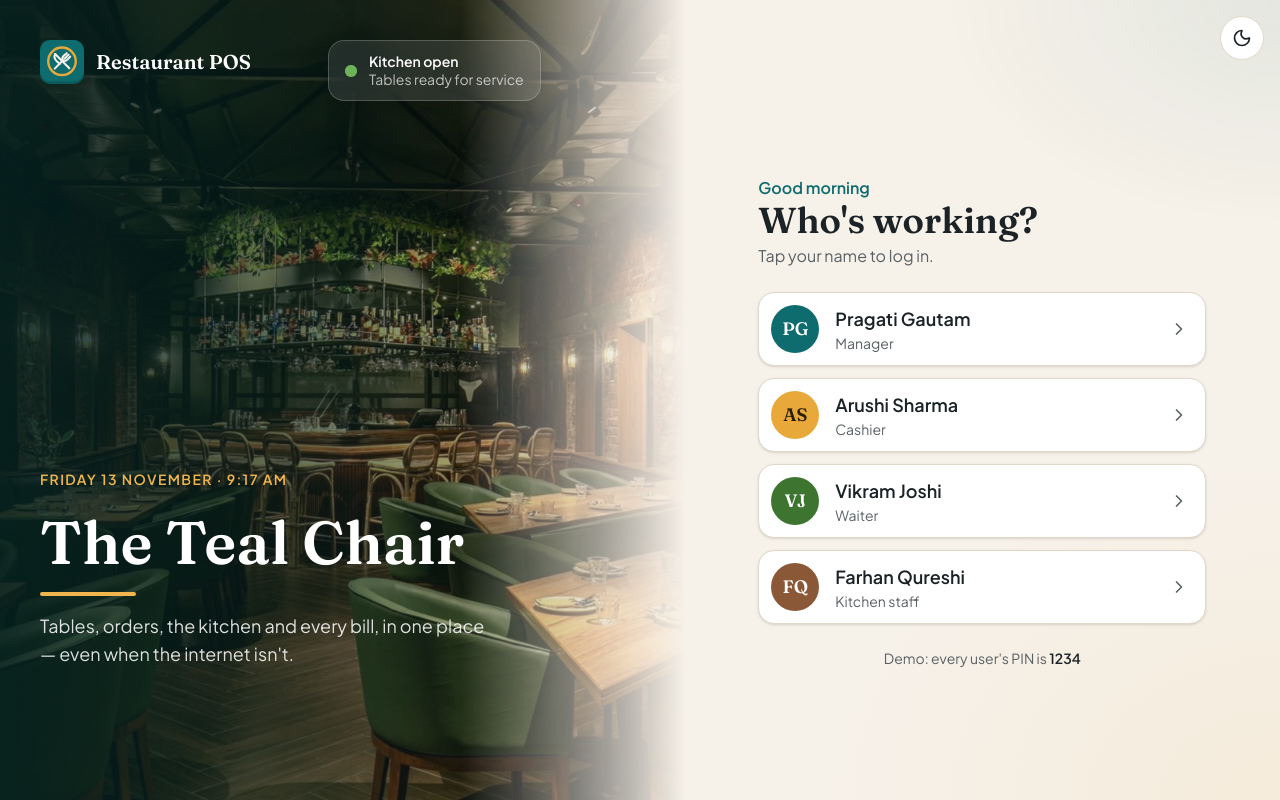
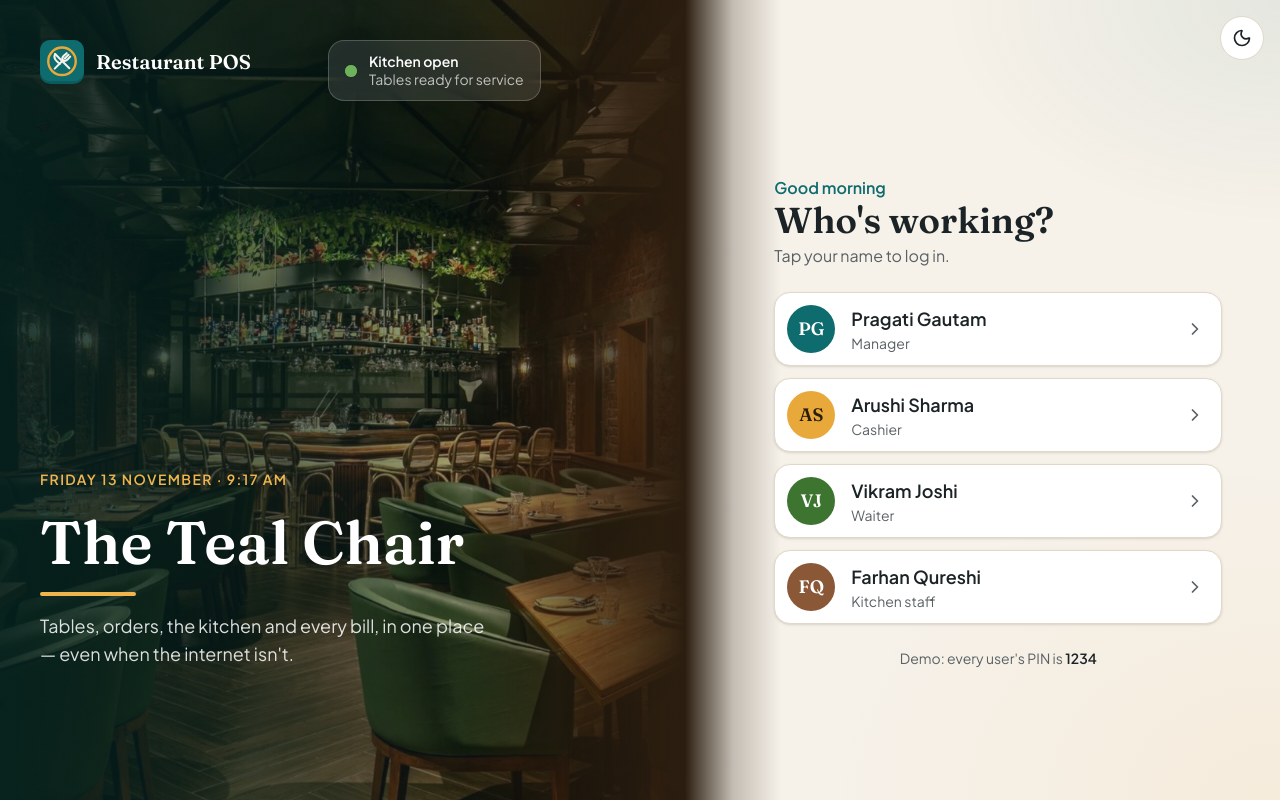
Before and after one commit to PRAGATI0123/restaurant-order-management, a Next.js app: page /login in a window 1280 px wide. Built offline with nearby package versions, Linux system fonts and the light colour scheme.

Commit message:
style(login): blend the halves with the photo's own warm brown
The photo now deepens into a shade taken from its average colour
(--color-photo-shade) instead of fading to the page colour, and that
brown softens into the right side, so the join has no white band.

```diff
--- a/src/app/(auth)/login/layout.tsx
+++ b/src/app/(auth)/login/layout.tsx
@@ -9,14 +9,19 @@ export default function LoginLayout({ children }: { children: React.ReactNode })
   return (
     <main className="grid min-h-dvh flex-1 lg:grid-cols-[1.15fr_1fr]">
       <LoginHero />
-      {/* A faint teal and saffron glow, so the right side feels part of the same
-          room. Both sit away from the left edge, which must stay the plain page
-          colour: that's the colour the photo fades into, so there's no seam. */}
-      <section className="relative flex flex-col bg-background bg-[radial-gradient(30rem_20rem_at_100%_0%,color-mix(in_oklab,var(--primary)_8%,transparent),transparent_70%),radial-gradient(40rem_30rem_at_100%_100%,color-mix(in_oklab,var(--accent)_8%,transparent),transparent_70%)]">
+      {/* A faint teal and saffron glow in the far corners, so the right side
+          feels part of the same room */}
+      <section className="relative isolate flex flex-col bg-background bg-[radial-gradient(30rem_20rem_at_100%_0%,color-mix(in_oklab,var(--primary)_8%,transparent),transparent_70%),radial-gradient(40rem_30rem_at_100%_100%,color-mix(in_oklab,var(--accent)_8%,transparent),transparent_70%)]">
+        {/* The photo's warm brown carried over the join and softening into this
+            side (its left edge; its top edge on phones) */}
+        <div
+          aria-hidden="true"
+          className="pointer-events-none absolute inset-x-0 top-0 -z-10 h-16 bg-gradient-to-b from-photo-shade via-photo-shade/25 to-transparent lg:inset-x-auto lg:inset-y-0 lg:left-0 lg:h-auto lg:w-24 lg:bg-gradient-to-r"
+        />
         <div className="flex justify-end p-4">
           <ThemeToggle />
         </div>
-        <div className="flex flex-1 items-start justify-center px-4 pb-8 sm:px-8 lg:items-center">
+        <div className="flex flex-1 items-start justify-center px-4 pb-8 sm:px-8 lg:items-center lg:pl-16">
           <div className="w-full max-w-md">{children}</div>
         </div>
       </section>
--- a/src/app/globals.css
+++ b/src/app/globals.css
@@ -121,6 +121,12 @@
   --font-display: var(--font-fraunces);
 }
 
+/* The login photo's own colour: a deeper version of its average warm brown
+   (#47321a). The photo fades into it where the two halves of login meet. */
+@theme {
+  --color-photo-shade: #2b1e10;
+}
+
 /* Animations, available as the classes animate-dialog-in and animate-sheet-in */
 @theme {
   --animate-dialog-in: dialog-in 160ms ease-out;
--- a/src/features/auth/components/login-hero.tsx
+++ b/src/features/auth/components/login-hero.tsx
@@ -37,8 +37,9 @@ const delay = (step: number) => ({ animationDelay: `${0.15 + step * 0.12}s` });
  * THE LEFT SIDE OF LOGIN: a warm dining room with the restaurant's name,
  * today's date and what the POS does.
  *  - A teal veil runs left to right: deep behind the text, clear on the right,
- *    then the photo fades into the page colour, so the two halves blend into
- *    each other instead of meeting at a hard line. (On phones, top to bottom.)
+ *    then the photo deepens into its own warm brown, which softens into the
+ *    other half, so the two blend instead of meeting at a hard line.
+ *    (On phones, top to bottom.)
  *  - The photo drifts very slowly, like a camera panning across the room.
  *  - A small glass card floats in the corner with a "live" pulse.
  * Fixed white-on-dark text (not the theme's), because it sits on a photo.
@@ -65,9 +66,10 @@ export function LoginHero() {
       {/* Teal veil, left to right: deep behind the text, clear towards the right
           (top to bottom on phones, where the text spans the whole width) */}
       <div className="absolute inset-0 -z-10 bg-gradient-to-b from-[#04211f]/60 to-[#04211f]/85 lg:bg-gradient-to-r lg:from-[#04211f]/90 lg:via-[#04211f]/55 lg:to-transparent" />
-      {/* The join: the photo melts into the right half's colour (or the part
-          below, on phones) */}
-      <div className="pointer-events-none absolute inset-x-0 bottom-0 -z-10 h-24 bg-gradient-to-b from-transparent to-background lg:inset-x-auto lg:inset-y-0 lg:right-0 lg:h-auto lg:w-56 lg:bg-gradient-to-r lg:via-background/50" />
+      {/* The join: the photo deepens into its own warm brown at the edge (the
+          bottom edge on phones). The login layout carries that brown a little
+          into the other half, so the two meet without a line. */}
+      <div className="pointer-events-none absolute inset-x-0 bottom-0 -z-10 h-24 bg-gradient-to-b from-transparent to-photo-shade lg:inset-x-auto lg:inset-y-0 lg:right-0 lg:h-auto lg:w-56 lg:bg-gradient-to-r lg:via-photo-shade/60" />
 
       {/* Floating "live" card (big screens) */}
       <div
```
